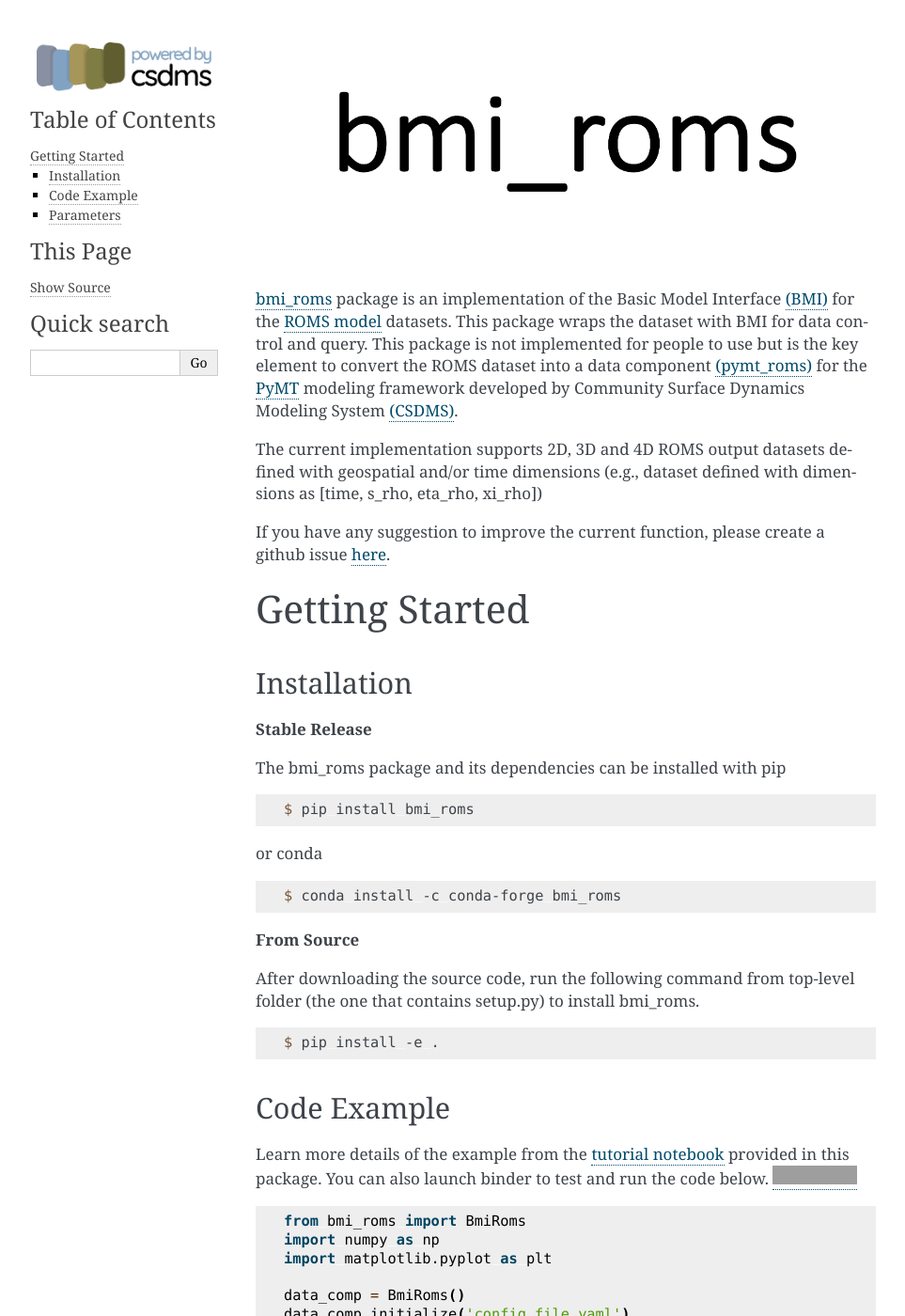
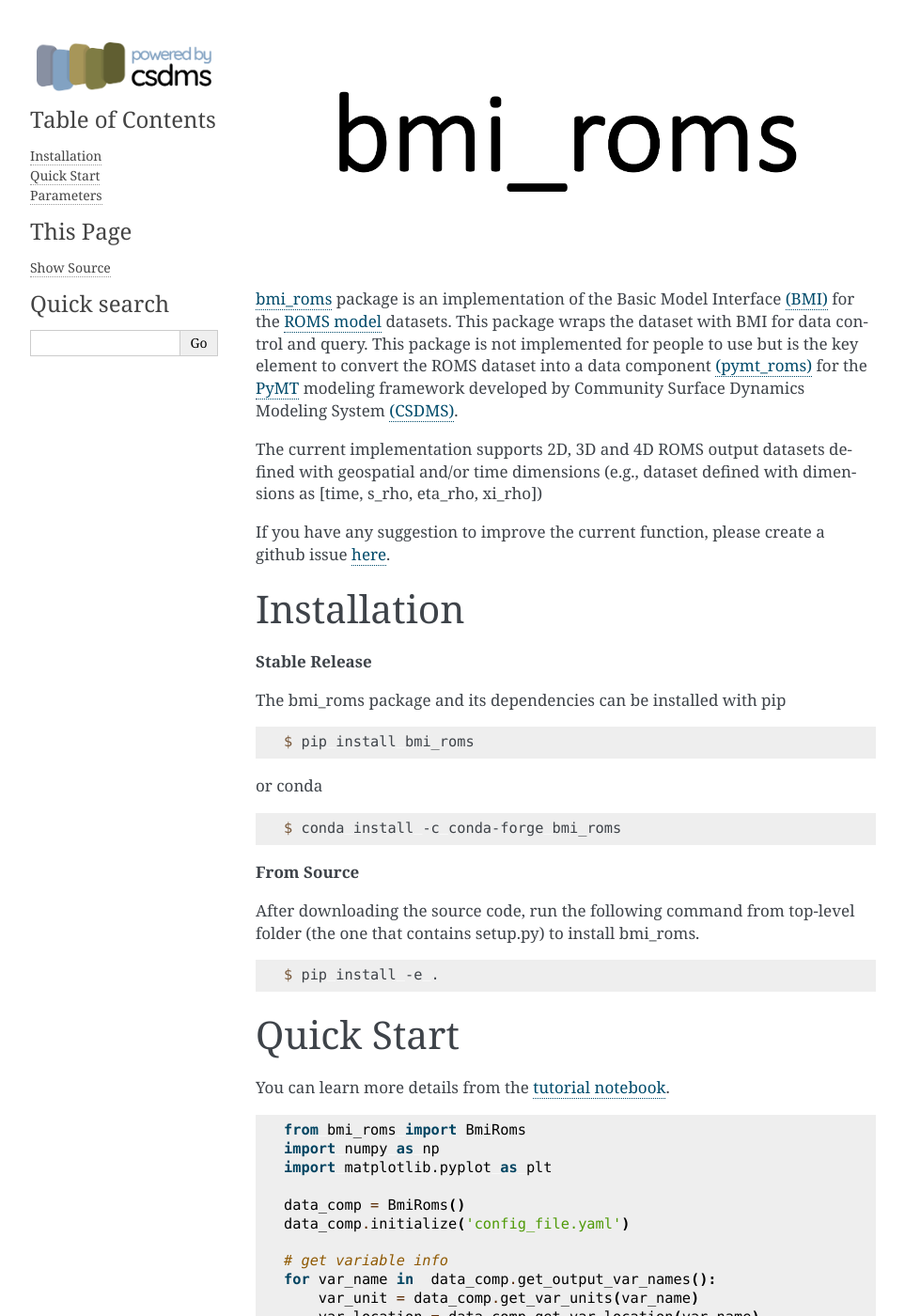
Before and after one commit to gantian127/bmi_roms, a Sphinx documentation site: the page built from docs/source/index.rst, in a window 1280 px wide and 1400 px high. Shown: the whole window at 94% size, without its empty margins (148-1111 px from the left). Built offline with Sphinx 7.4.7, drawn with Linux system fonts in a browser that asks for light colours; some of the changed text lies outside the part shown; grey boxes are pictures that could not be loaded.

Commit message:
update docs

```diff
--- a/docs/source/index.rst
+++ b/docs/source/index.rst
@@ -18,9 +18,6 @@ The current implementation supports 2D, 3D and 4D ROMS output datasets defined w
 If you have any suggestion to improve the current function, please create a github issue
 `here <https://github.com/gantian127/bmi_roms/issues>`_.
 
-
-Getting Started
-===============
 
 Installation
 ++++++++++++
@@ -49,12 +46,11 @@ After downloading the source code, run the following command from top-level fold
     $ pip install -e .
 
 
-Code Example
-++++++++++++++++++++++++++++++++++++
+Quick Start
++++++++++++++++++
 
-Learn more details of the example from the
-`tutorial notebook <https://github.com/gantian127/bmi_roms/blob/master/notebooks/bmi_roms.ipynb>`_ provided in this package.
-You can also launch binder to test and run the code below. |binder|
+You can learn more details from the
+`tutorial notebook <https://github.com/gantian127/bmi_roms/blob/master/notebooks/bmi_roms.ipynb>`_.
 
 .. code-block:: python
 
@@ -142,7 +140,4 @@ to initialize an instance of the ROMS data component. This file includes the fol
 
 .. links:
 
-.. |binder| image:: https://mybinder.org/badge_logo.svg
- :target: https://mybinder.org/v2/gh/gantian127/bmi_roms/master?filepath=notebooks%2Fbmi_roms.ipynb
-
 .. |plot| image:: _static/contour_plot.png
```
Also changed, not shown: other parts of docs/source/index.rst (+2 -0 lines).
